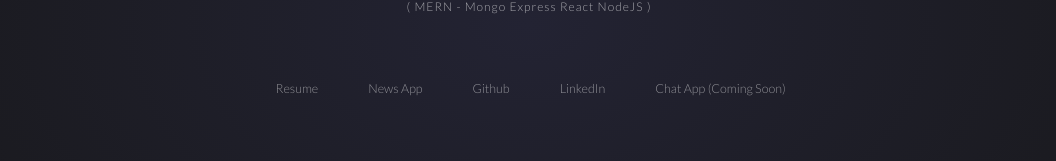
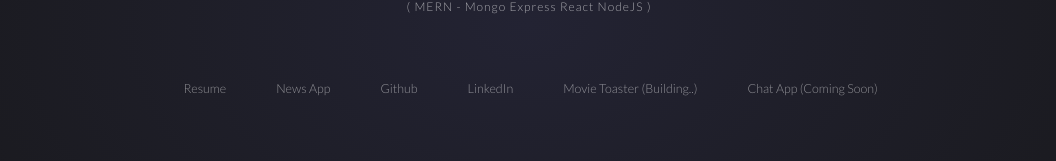
Before and after one commit to PLP0912/Portfolio, a React (Create React App) app: page / in a window 1280 px wide. Shown: the part 375-536 px from the top of the page, without its empty margins (111-1167 px from the left). Built offline with nearby package versions, Linux system fonts and the light colour scheme; a web font is replaced by a local one.

Commit message:
added website movie-toaster link

```diff
--- a/src/Apps/Portfolio/Portfolio.js
+++ b/src/Apps/Portfolio/Portfolio.js
@@ -27,6 +27,7 @@ const Portfolio = () => {
       <Link target="_blank" to={"https://the-daily-planet.netlify.app"}>News App</Link>
       <Link target="_blank" to={'https://github.com/oshinpojta'}>Github</Link>
       <Link target="_blank" to={'https://www.linkedin.com/in/oshin-pojta/'}>LinkedIn</Link>
+      <Link to={"https://movie-toaster.netlify.app"}>Movie Toaster (Building..)</Link>
       <Link to={"/"}>Chat App (Coming Soon)</Link>
       {/* <Link target="_blank" to={"/"}>Chat App (Coming Soon)</Link>
       <Link target="_blank" to={"/"}>Chat App (Coming Soon)</Link> */}
```
